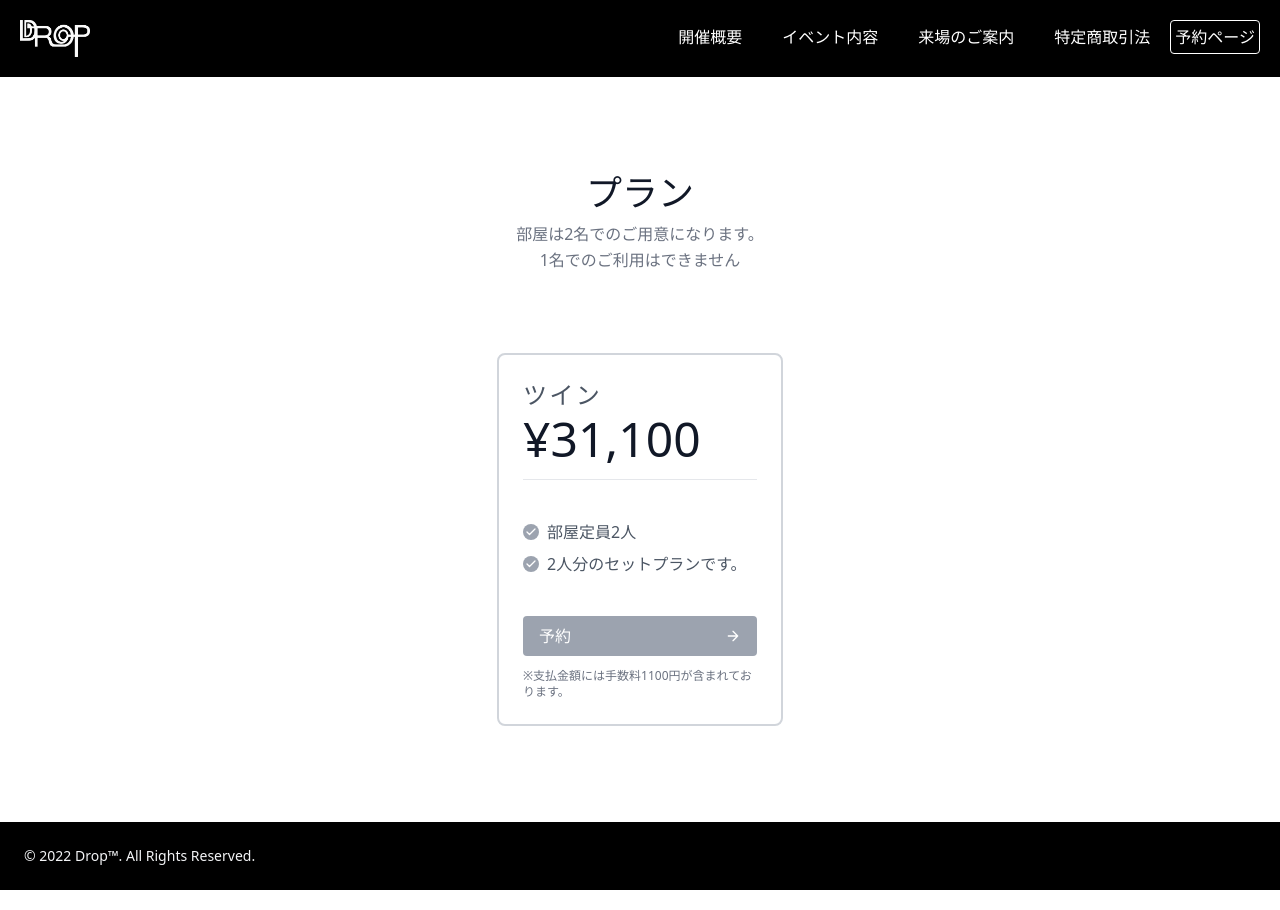
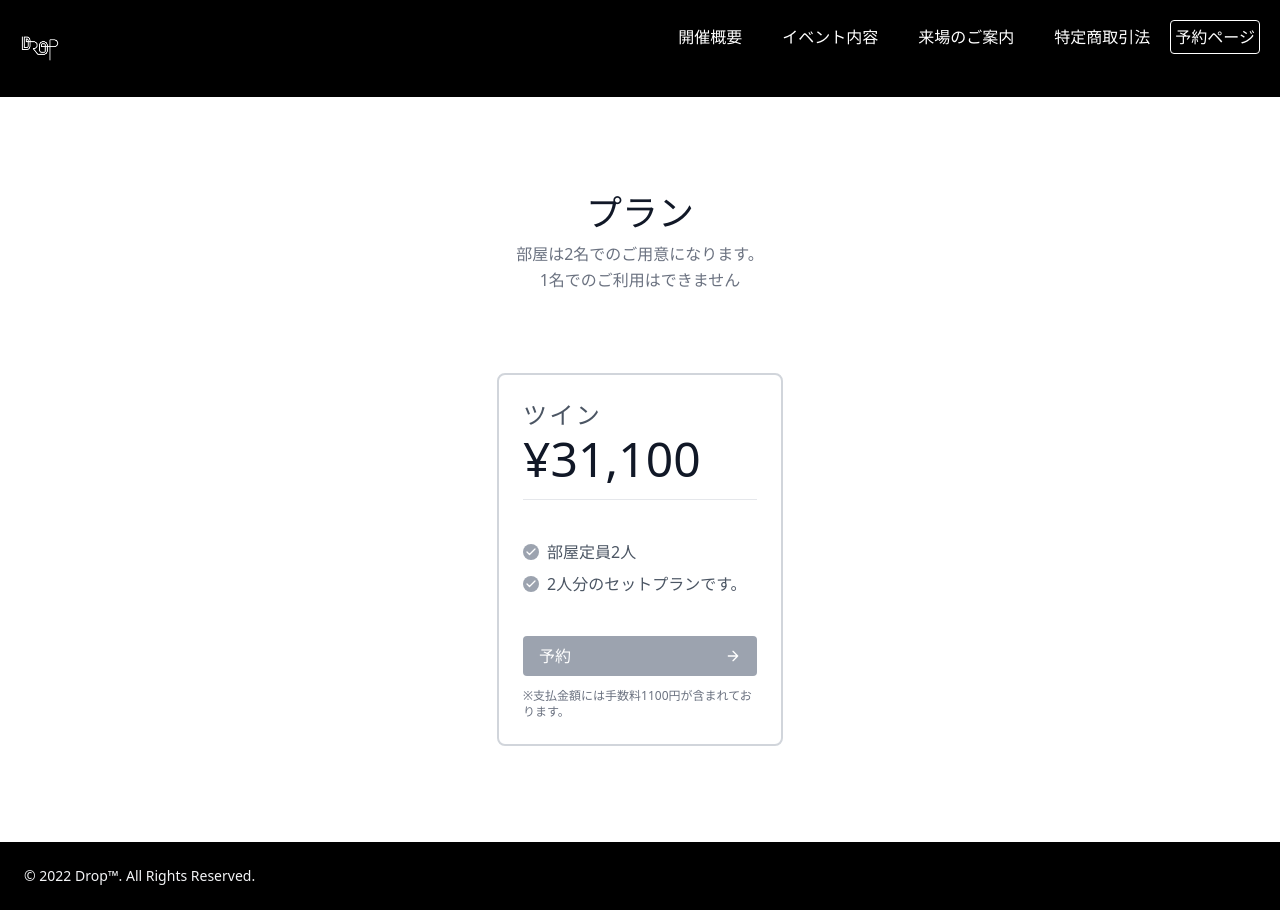
Before and after one commit to junjun-1345/drop-hp, a Next.js app: page /reserve in a window 1280 px wide. Built offline with nearby package versions, Linux system fonts and the light colour scheme.

Commit message:
ロゴ変更

```diff
--- a/src/components/navbar.js
+++ b/src/components/navbar.js
@@ -13,7 +13,7 @@ const navbar = () => {
     <nav className="flex  bg-black font-serif p-5 ">
       <div className="flex-none  sm:flex-1 md:flex-1 lg:flex-1 xl:flex-1">
         <Link href="/">
-          <Image src="/logo02.png" alt="logo" width={70} height={70} />
+          <Image src="/logo.png" alt="logo" width={40} height={40} />
         </Link>
       </div>
       {openMenu ? (
--- a/src/pages/index.js
+++ b/src/pages/index.js
@@ -59,7 +59,7 @@ export default function Home() {
             <h2 className="text-3xl my-5">パルコール嬬恋</h2>
           </div>
           <div className="m-20 xl:mx-10 xl:w-1/4 xl:flex xl:flex-col xl:flex-wrap xl:justify-center">
-            <Image src="/logo02.png" width={500} height={500} alt="image03" />
+            <Image src="/logo.png" width={500} height={500} alt="image03" />
           </div>
         </div>
         <div className="xl:mx-48 xl:mt-40">
```
Also changed, not shown: public/logo.png (added), public/logo02.png (deleted).
